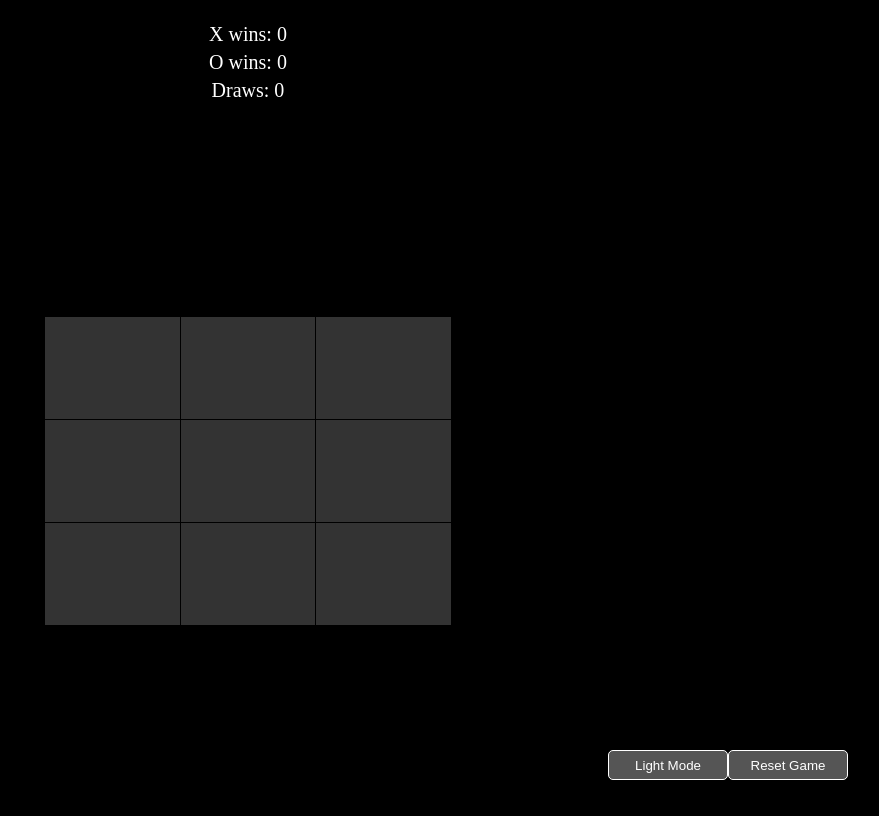
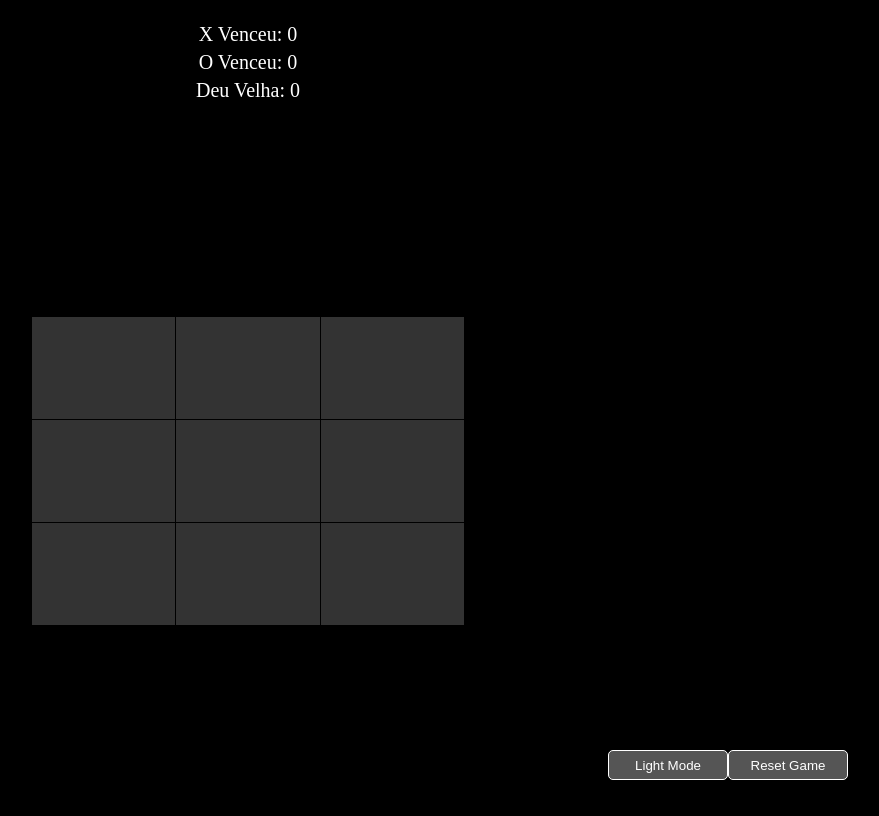
Before and after one commit to kohariken/Jogo-Da-Velha, a plain HTML site: page index.html in a window 1280 px wide. Shown: the whole page, without its empty margins (392-1271 px from the left). Drawn offline with Linux system fonts and the light colour scheme.

Commit message:
Update index.html

```diff
--- a/index.html
+++ b/index.html
@@ -10,9 +10,9 @@
   <body onload="init()">
     <div id="container">
         <div id="scoreboard">
-            <div id="x-wins">X wins: 0</div>
-            <div id="o-wins">O wins: 0</div>
-            <div id="draws">Draws: 0</div>
+            <div id="x-wins">X Venceu: 0</div>
+            <div id="o-wins">O Venceu: 0</div>
+            <div id="draws">Deu Velha: 0</div>
         </div>
     <table id="board">
       <tr>
```
